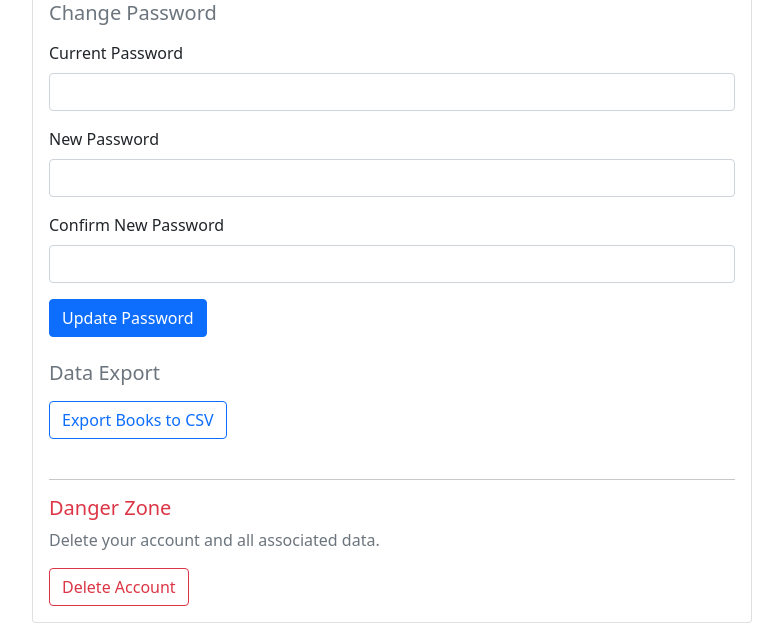
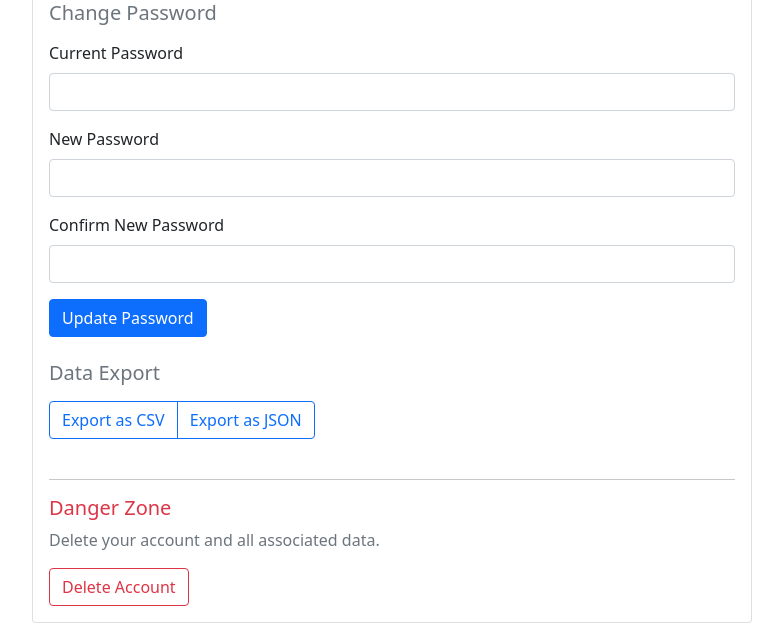
Before and after one commit to joereg4/book_tracker, a Flask app: page /profile in a window 1280 px wide. Shown: the part 553-1176 px from the top of the page, without its empty margins (248-1031 px from the left). Run offline with Flask 3, Linux system fonts and the light colour scheme; a user stored in the database is signed in; tables that the repository leaves empty hold one stand-in row (values such as "Sample post").

Commit message:
Enhance book export options in profile view
- Updated the profile template to include buttons for exporting user books in both CSV and JSON formats.
- Improved user experience by providing multiple export options, allowing users to choose their preferred data format.
- Maintained existing functionality while expanding the export feature to accommodate JSON format.

```diff
--- a/templates/profile/view.html
+++ b/templates/profile/view.html
@@ -58,9 +58,14 @@
                     <div class="row mb-4">
                         <div class="col">
                             <h5 class="text-muted mb-3">Data Export</h5>
-                            <a href="{{ url_for('profile.export_books') }}" class="btn btn-outline-primary">
-                                Export Books to CSV
-                            </a>
+                            <div class="btn-group">
+                                <a href="{{ url_for('profile.export_books', format='csv') }}" class="btn btn-outline-primary">
+                                    Export as CSV
+                                </a>
+                                <a href="{{ url_for('profile.export_books', format='json') }}" class="btn btn-outline-primary">
+                                    Export as JSON
+                                </a>
+                            </div>
                         </div>
                     </div>
 
```
